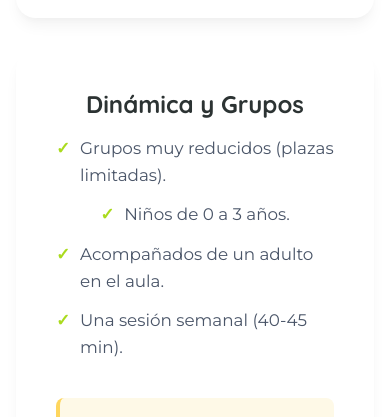
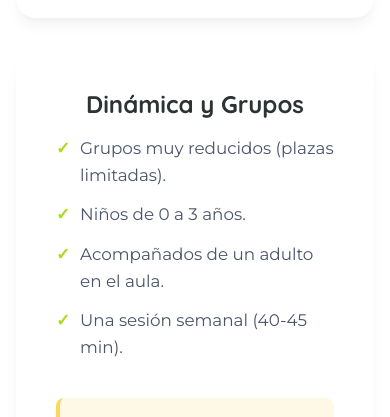
Before and after one commit to musicabalu/musicabalu-web, a Next.js app: page /presencial in a window 390 px wide. Shown: the part 2760-3177 px from the top of the page. Built offline with nearby package versions, Linux system fonts and the light colour scheme; no server answers.

Commit message:
Fix list layout issue on mobile

```diff
--- a/src/app/presencial/page.module.css
+++ b/src/app/presencial/page.module.css
@@ -353,7 +353,8 @@
   .title { font-size: 2.5rem; }
   .content { margin-top: 0; padding: 2rem 1rem; }
   .textContent, .infoCard, .socialLinks { text-align: center; }
-  .detailsList li { display: inline-block; text-align: left; }
+  .detailsList { display: inline-block; text-align: left; }
+  .detailsList li { display: block; margin-bottom: 0.8rem; }
   .footerContent { flex-direction: column; gap: 2rem; text-align: center; }
   .header { padding: 1.5rem 2rem; }
 }
```
